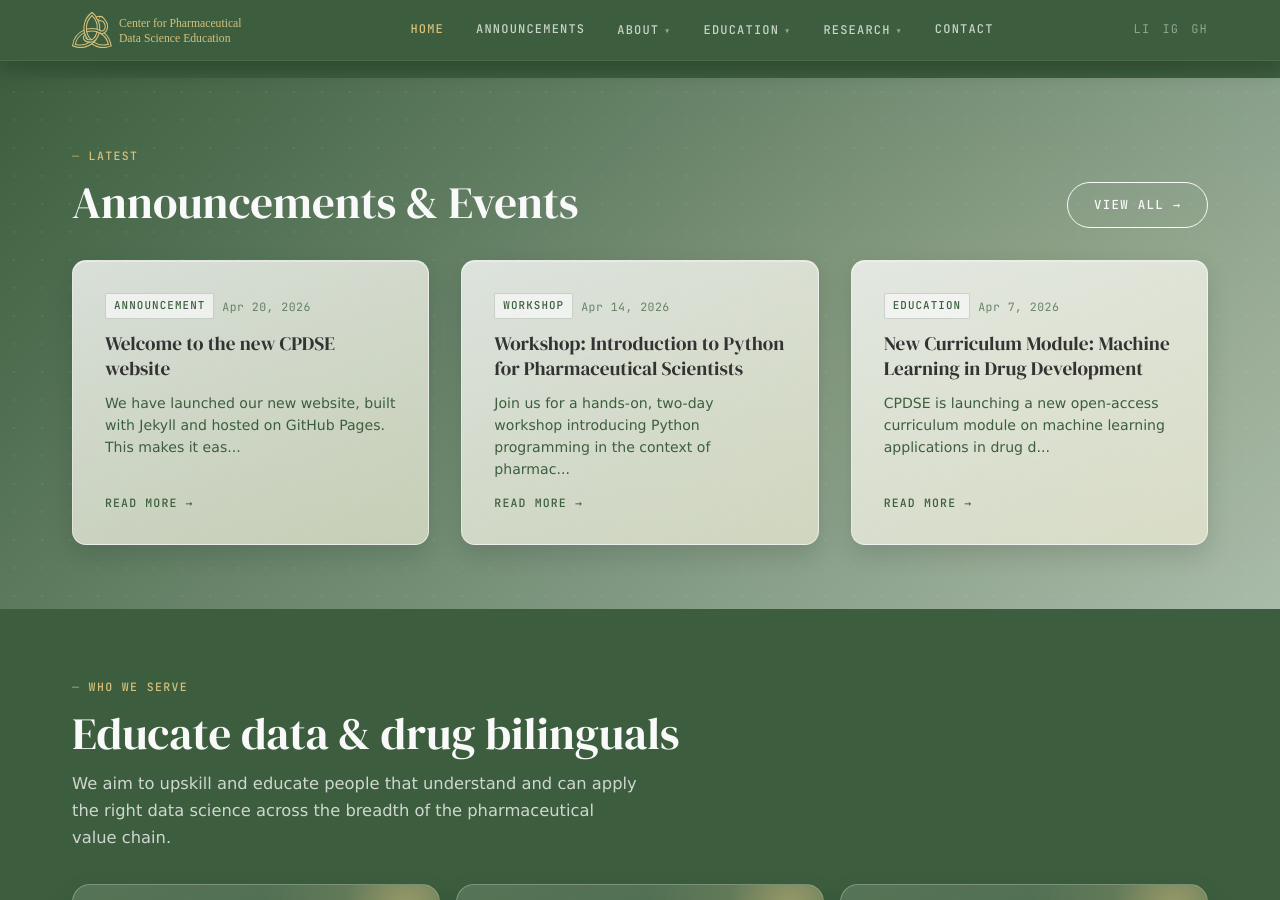
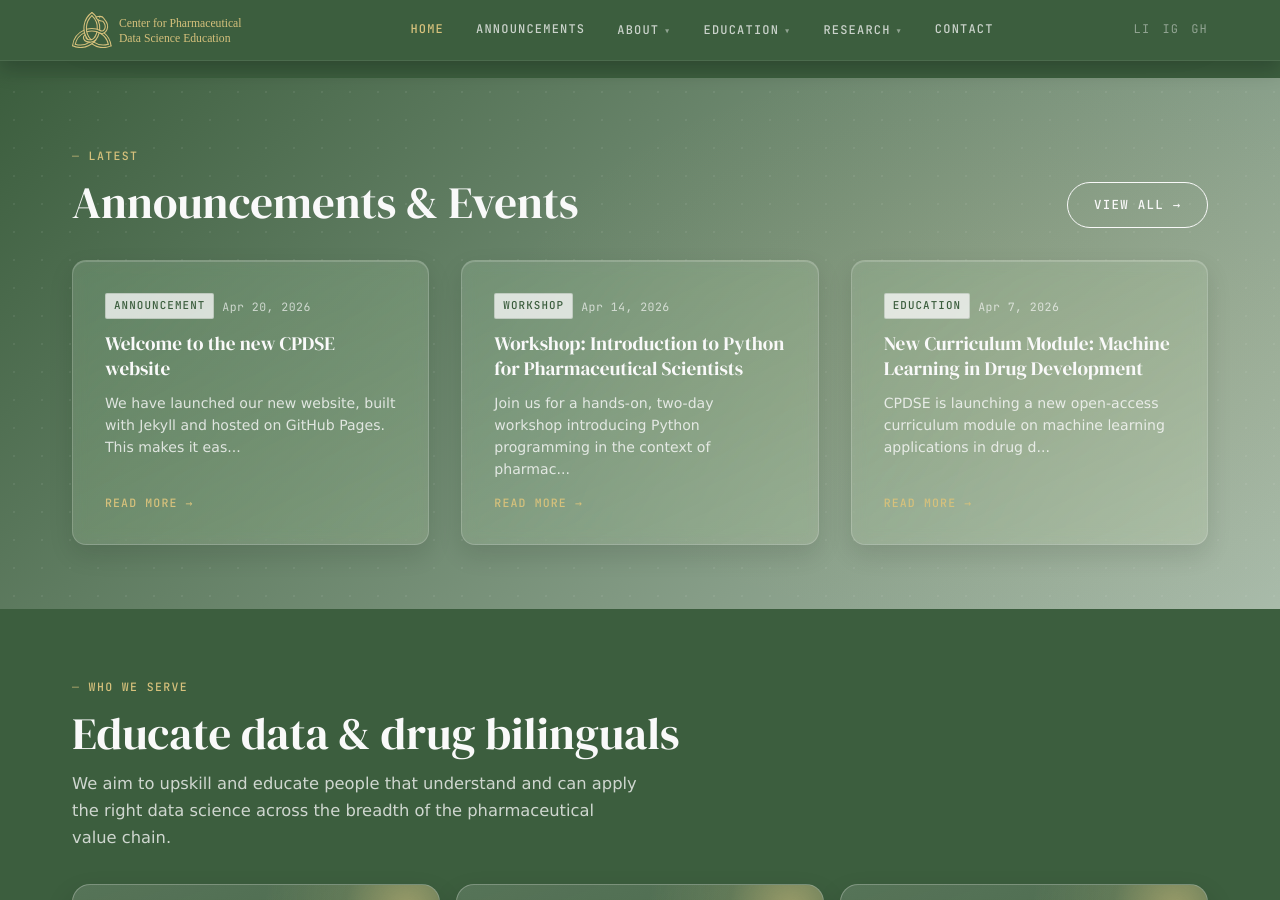
Before and after one commit to CPDSE/PagesCMS, a Jekyll site: the page built from index.md, in a window 1280 px wide and 900 px high, scrolled down 2865 px. Built offline with Jekyll 4.4.1, drawn with Linux system fonts in a browser that asks for light colours.

Commit message:
Update main.css

```diff
--- a/assets/css/main.css
+++ b/assets/css/main.css
@@ -279,35 +279,35 @@ a { color: inherit; }
   color: var(--offwhite);
 }
 .section-announcements .announcement-card {
-  background: linear-gradient(155deg, rgba(249,249,249,0.82) 0%, rgba(246,241,220,0.66) 100%);
-  color: #3C5E3E;
-  border: 1px solid rgba(249,249,249,0.55);
-  box-shadow: 0 10px 24px rgba(15,26,20,0.14), inset 0 1px 0 rgba(249,249,249,0.45);
+  background: linear-gradient(155deg, rgba(169,187,170,0.28) 0%, rgba(246,241,220,0.14) 100%);
+  color: var(--offwhite);
+  border: 1px solid rgba(249,249,249,0.18);
+  box-shadow: 0 10px 24px rgba(15,26,20,0.12), inset 0 1px 0 rgba(249,249,249,0.18);
   -webkit-backdrop-filter: blur(7px) saturate(125%);
   backdrop-filter: blur(7px) saturate(125%);
 }
 .section-announcements .announcement-card:hover {
-  background: linear-gradient(155deg, rgba(249,249,249,0.9) 0%, rgba(246,241,220,0.74) 100%);
+  background: linear-gradient(155deg, rgba(169,187,170,0.36) 0%, rgba(246,241,220,0.18) 100%);
 }
 .section-announcements .card-meta {
-  color: rgba(60,94,62,0.78);
+  color: rgba(249,249,249,0.74);
 }
 .section-announcements .announcement-card h3 {
-  color: #333333;
+  color: var(--offwhite);
 }
 .section-announcements .announcement-card p {
-  color: #3C5E3E !important;
+  color: rgba(249,249,249,0.82) !important;
 }
 .section-announcements .card-date {
-  color: rgba(60,94,62,0.72);
+  color: rgba(249,249,249,0.7);
 }
 .section-announcements .card-tag {
   color: #3C5E3E;
-  background: rgba(249,249,249,0.7);
-  border-color: rgba(60,94,62,0.22);
+  background: rgba(249,249,249,0.78);
+  border-color: rgba(60,94,62,0.18);
 }
 .section-announcements .card-arrow {
-  color: #3C5E3E;
+  color: var(--accent);
 }
 .section-announcements .section-header p {
   color: var(--accent) !important;
```
